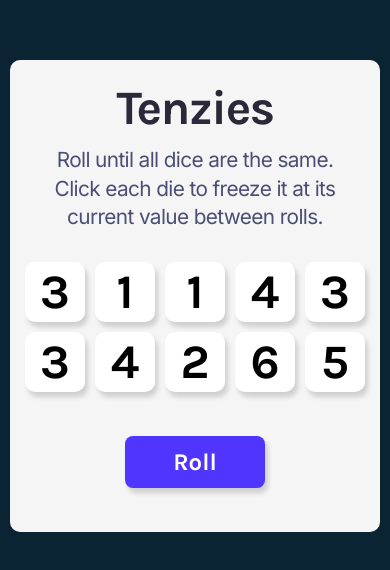
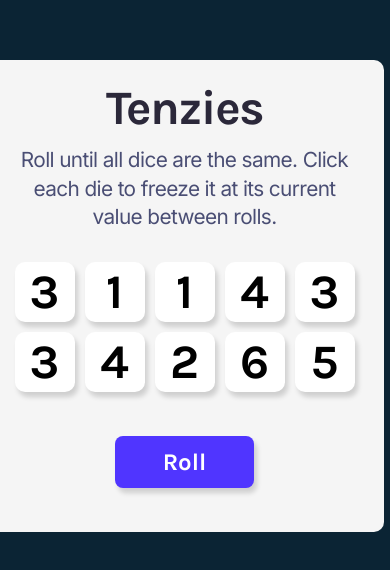
Before and after one commit to CarlEvaristo/tenzies-game, a React (Create React App) app in the folder client/: page / in a window 390 px wide. Shown: the part 126-696 px from the top of the page. Built offline with nearby package versions, Linux system fonts and the light colour scheme; no server answers.

Commit message:
debug form responsiveness

```diff
--- a/client/public/styles.css
+++ b/client/public/styles.css
@@ -134,13 +134,16 @@ ol {
     margin-top:0;
 }
 @media (max-width:1300px) {
+    main{
+        width: 80%;
+    }
     input {
         width:90%;
     }
 }
 @media (max-width:800px) {
     main{
-        width: 95vw;
+        width: 95%;
     }
     .subText{
         font-size: 1.3rem;
```
